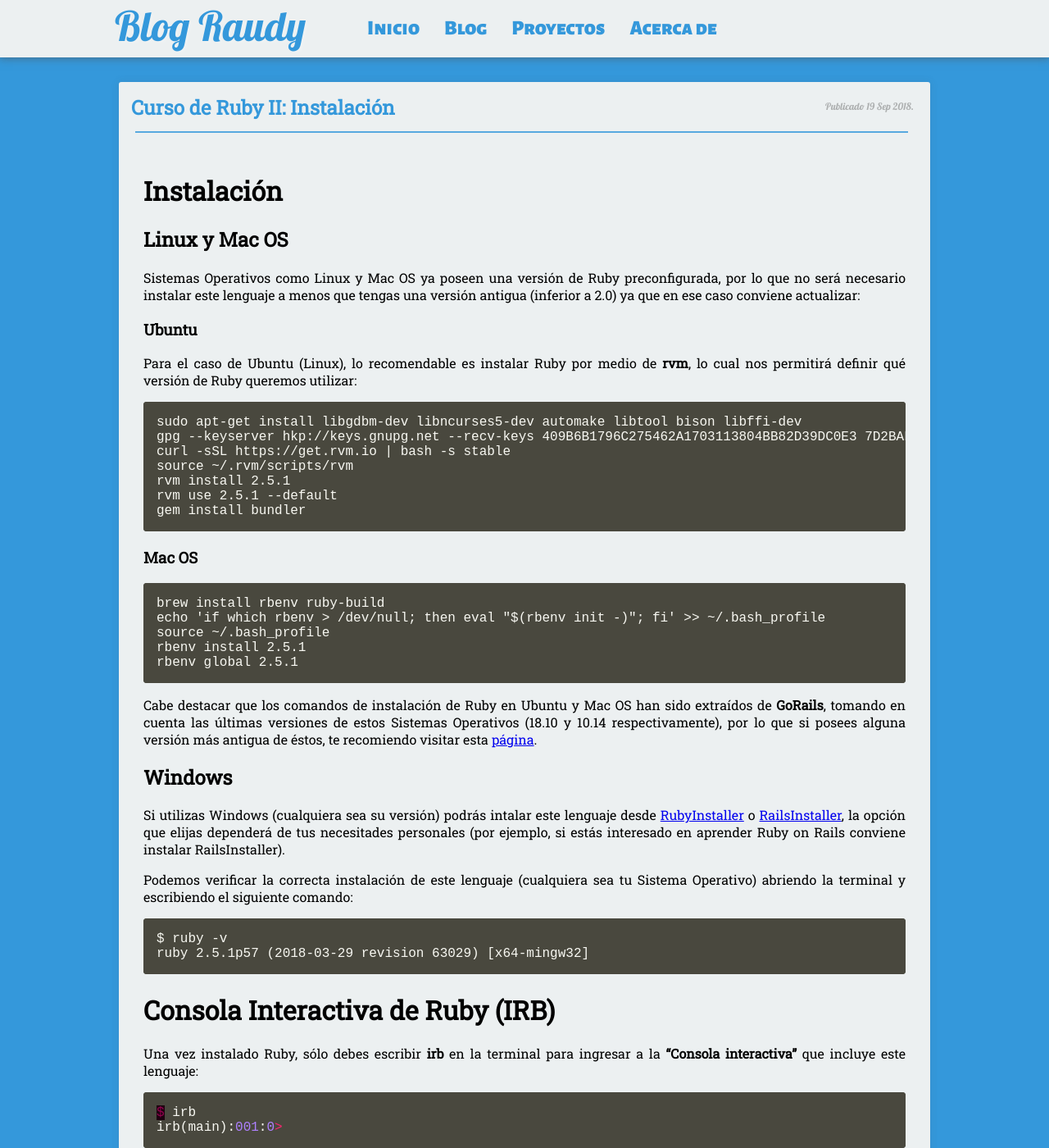
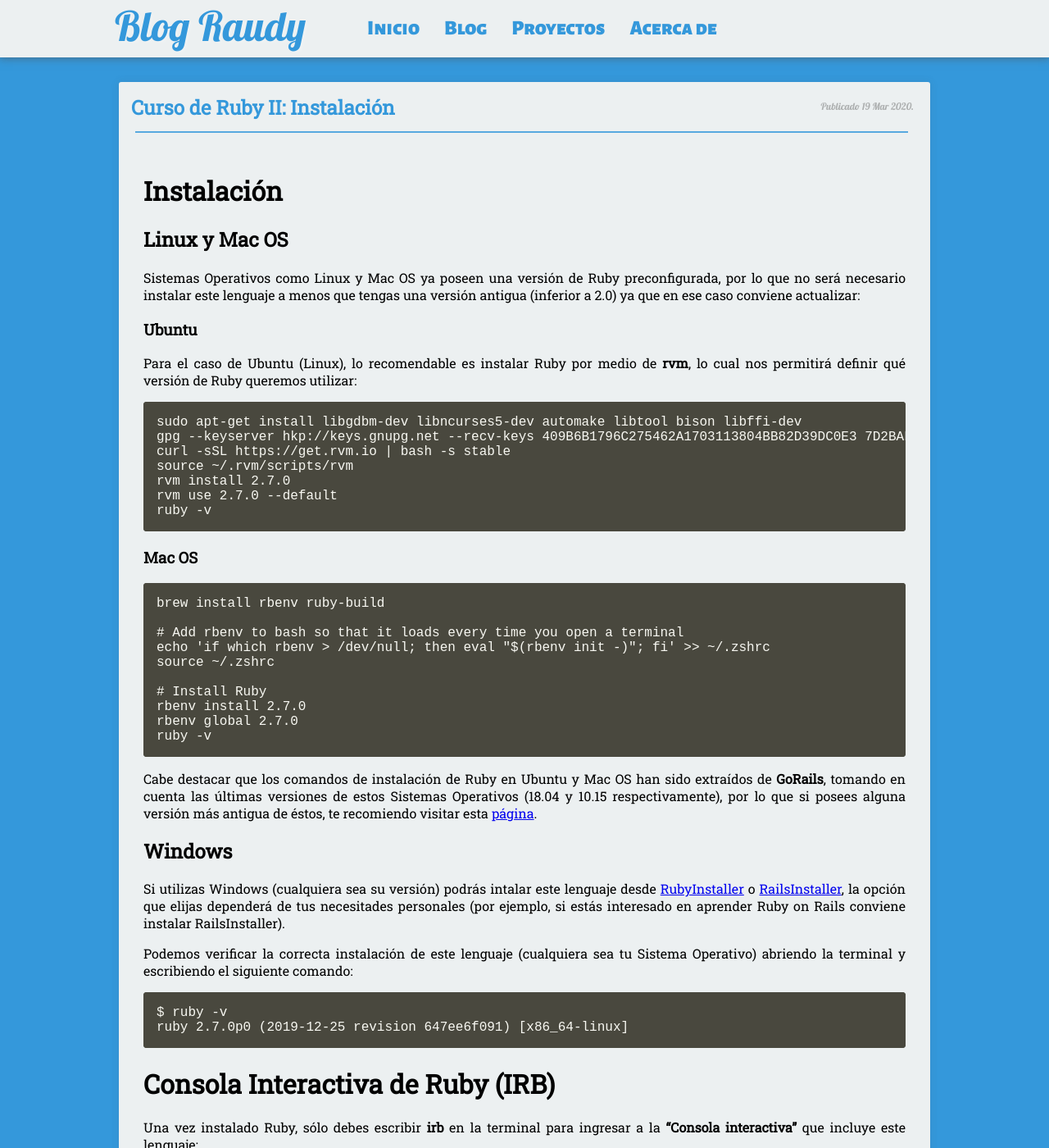
Before and after one commit to nisoto/Blog-anterior-2.0, a Jekyll site: the page built from _posts/2020-03-19-curso-ruby-ii-instalacion.md, in a window 1280 px wide and 1400 px high. Shown: the whole window at 82% size. Built offline with Jekyll 4.4.1, drawn with Linux system fonts in a browser that asks for light colours; nearby versions of some CDN libraries.

Commit message:
Update and rename 2018-09-19-curso-ruby-ii-instalacion.md to 2020-03-19-curso-ruby-ii-instalacion.md

````diff
--- a/_posts/2018-09-19-curso-ruby-ii-instalacion.md
+++ b/_posts/2020-03-19-curso-ruby-ii-instalacion.md
@@ -1,7 +1,7 @@
 ---
 layout: post
 title: "Curso de Ruby II: Instalación"
-date: 2018-09-19
+date: 2020-03-19
 excerpt: "Capítulo N°2 del curso de Ruby"
 tags: [ruby]
 ---
@@ -21,22 +21,27 @@ sudo apt-get install libgdbm-dev libncurses5-dev automake libtool bison libffi-d
 gpg --keyserver hkp://keys.gnupg.net --recv-keys 409B6B1796C275462A1703113804BB82D39DC0E3 7D2BAF1CF37B13E2069D6956105BD0E739499BDB
 curl -sSL https://get.rvm.io | bash -s stable
 source ~/.rvm/scripts/rvm
-rvm install 2.5.1
-rvm use 2.5.1 --default
-gem install bundler
+rvm install 2.7.0
+rvm use 2.7.0 --default
+ruby -v
 ```
 
 ### Mac OS
 
 ```
 brew install rbenv ruby-build
-echo 'if which rbenv > /dev/null; then eval "$(rbenv init -)"; fi' >> ~/.bash_profile
-source ~/.bash_profile
-rbenv install 2.5.1
-rbenv global 2.5.1
+
+# Add rbenv to bash so that it loads every time you open a terminal
+echo 'if which rbenv > /dev/null; then eval "$(rbenv init -)"; fi' >> ~/.zshrc
+source ~/.zshrc
+
+# Install Ruby
+rbenv install 2.7.0
+rbenv global 2.7.0
+ruby -v
 ```
 
-Cabe destacar que los comandos de instalación de Ruby en Ubuntu y Mac OS han sido extraídos de **GoRails**, tomando en cuenta las últimas versiones de estos Sistemas Operativos (18.10 y 10.14 respectivamente), por lo que si posees alguna versión más antigua de éstos, te recomiendo visitar esta [página](https://gorails.com/setup/ubuntu/18.10).
+Cabe destacar que los comandos de instalación de Ruby en Ubuntu y Mac OS han sido extraídos de **GoRails**, tomando en cuenta las últimas versiones de estos Sistemas Operativos (18.04 y 10.15 respectivamente), por lo que si posees alguna versión más antigua de éstos, te recomiendo visitar esta [página](https://gorails.com/setup/ubuntu/18.04).
 
 ## Windows
 
@@ -46,7 +51,7 @@ Podemos verificar la correcta instalación de este lenguaje (cualquiera sea tu S
 
 ```
 $ ruby -v
-ruby 2.5.1p57 (2018-03-29 revision 63029) [x64-mingw32]
+ruby 2.7.0p0 (2019-12-25 revision 647ee6f091) [x86_64-linux]
 ```
 
 # Consola Interactiva de Ruby (IRB)
````
